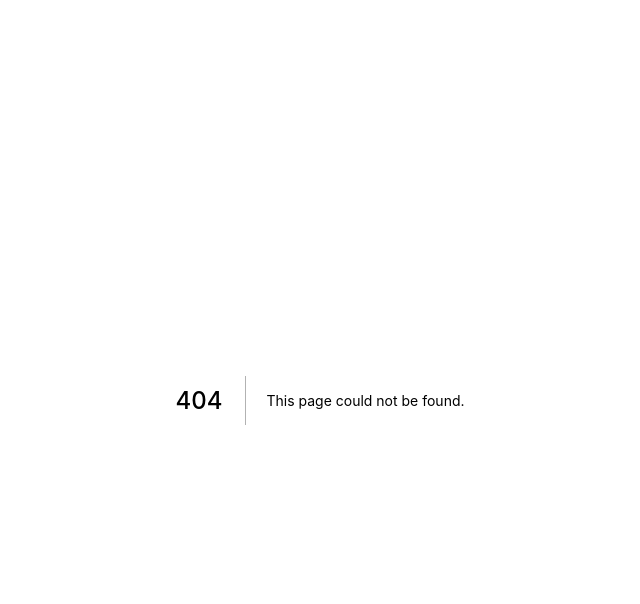
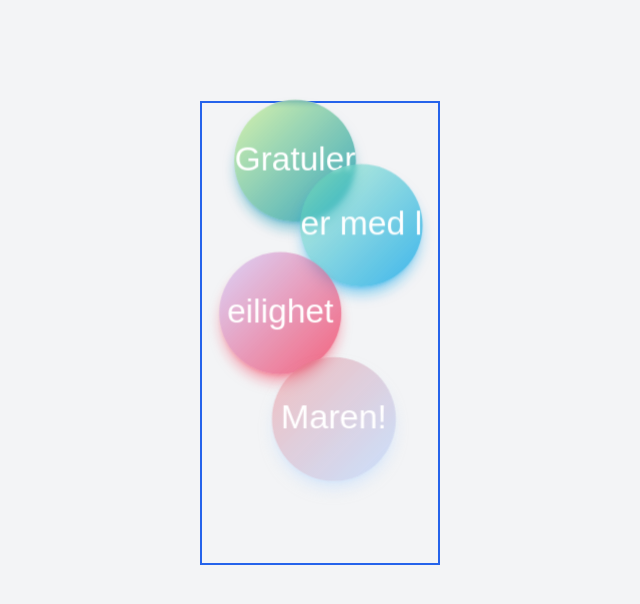
Before and after one commit to rikadr/cv_side_client, a Next.js app: page /maren in a window 1280 px wide. Before the commit this address had no page. Shown: the top 604 px of the page, without its empty margins (320-960 px from the left). Built offline with nearby package versions, Linux system fonts and the light colour scheme.

Commit message:
Maren overraskelse

```diff
--- /dev/null
+++ b/components/SirkelNavn/MarenBobler.js
@@ -0,0 +1,55 @@
+import React from "react";
+import { useState } from "react";
+import Link from "next/link";
+import IntersectEnter from "../Intersect/IntersectEnter";
+
+const MarenBobler = () => {
+
+  const Boble = ({tekst, temp, bg1, bg2, url}) => {
+    return (
+      <div className="w-min border-0 border-red-600 rounded-full"><Link href={`${url}`}>
+        <a><div className={`
+        w-28 sm:w-32 h-28 sm:h-32 flex justify-center rounded-full
+        font-titleItal text-e sm:text-g hover:text-white hover:font-semibold
+        bg-gradient-to-br ${bg1} ${bg2} hover:to-yellow-400/80 backdrop-filter backdrop-blur-sm shadow-lg hover:shadow-yellow-400/30`}>
+            <div className="w-full h-full rounded-full m-auto text-center pt-8 sm:pt-9 hover:animate-shake">{tekst}
+            <div className="absolute text-gray-100/50 text-r sm:text-v translate-x-[1.5rem] sm:translate-x-[1.8rem] -translate-y-[4.7rem] sm:-translate-y-[5.7rem]">{temp}</div>
+            </div>
+          </div></a>
+      </Link></div>
+    )
+  }
+
+  return (
+    <div className="relative h-screen ">
+      <div className="w-full md:w-[37rem] lg:w-7/12 w1300:w-830 h-min md:h-5/6 m-auto border-violet-500 border-0
+                    grid grid-cols-1 md:grid-cols-1 items-center">
+        <div className="w-[15rem] h-[29rem] m-auto pl-[2rem] border-2 border-blue-600">
+
+          <div className="absolute ml-[1rem] ">
+            <Boble tekst="Gratuler" bg1="from-lime-300/50 text-white" bg2="to-cyan-600/80 shadow-cyan-600/50 animate-float1"  url="" />
+          </div>
+
+          <div className="absolute mt-[3.5rem] sm:mt-[4rem] ml-[5rem] ">
+            <Boble tekst="er med l" bg1="from-green-300/40 text-white" bg2="to-sky-500/80 shadow-sky-500/50 animate-float1 animation-delay-1"  url="" />
+          </div>
+
+          <div className="absolute mt-[8.5rem] sm:mt-[9.5rem] ml-[1rem] sm:ml-[0rem] ">
+            <Boble tekst="eilighet" bg1="from-violet-300/50 text-white" bg2="to-rose-500/80 shadow-rose-500/50 animate-float2"  url="" />
+          </div>
+
+          <div className="absolute mt-[14rem] sm:mt-[16rem] ml-[3rem] sm:ml-[3rem] ">
+            <Boble tekst="Maren!" temp="" bg1="from-red-500/30 text-white" bg2="to-blue-200/80 shadow-blue-200/50 animate-float1 animation-delay-2"  url="" />
+          </div>
+
+        </div>
+      </div>
+
+      <div className="absolute bottom-20 w-full">
+        <Link href=""><a><div className="w-min m-auto"></div></a></Link>
+      </div>
+    </div>
+  );
+};
+
+export default MarenBobler;
--- /dev/null
+++ b/pages/maren.js
@@ -0,0 +1,20 @@
+import React, { useEffect, useRef, useState } from "react";
+import Head from "next/head";
+import MarenBobler from "../components/SirkelNavn/MarenBobler";
+
+
+
+export default function Works() {
+  return (
+    <div className="min-h-screen bg-gray-100">
+      <Head>
+        <title>Gratulerer Maren!</title>
+      </Head>
+
+      <MarenBobler/>
+
+
+
+    </div>
+  );
+}
```
